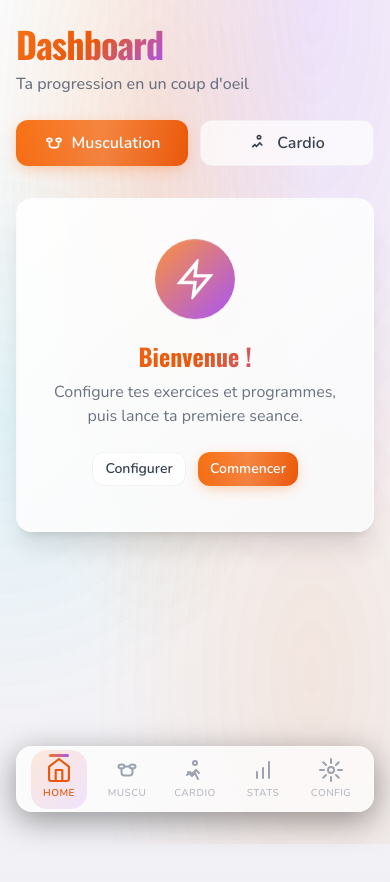
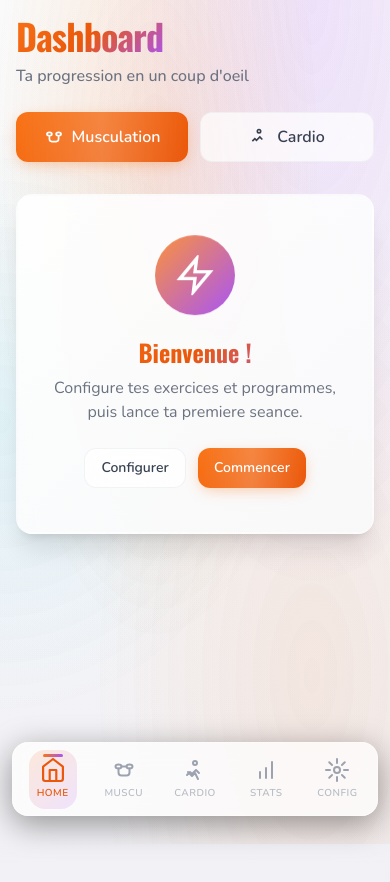
Before and after one commit to Mario-mto/AI-assistant, a React (Vite) app in the folder workout-tracker/: page / in a window 390 px wide. Shown: the top 882 px of the page. Built offline with nearby package versions, Linux system fonts and the light colour scheme.

Commit message:
Optimize layout for iPhone 11: safe areas, touch targets, navigation sizing

```diff
--- a/workout-tracker/src/components/layout/Layout.tsx
+++ b/workout-tracker/src/components/layout/Layout.tsx
@@ -8,7 +8,7 @@ export default function Layout() {
       <div className="mesh-bg" />
 
       {/* Main content area */}
-      <main className="flex-1 container mx-auto px-4 py-6 mb-nav max-w-lg relative z-10">
+      <main className="flex-1 container mx-auto px-4 pt-safe pb-6 mb-nav max-w-lg relative z-10">
         <Outlet />
       </main>
 
--- a/workout-tracker/src/components/layout/Navigation.tsx
+++ b/workout-tracker/src/components/layout/Navigation.tsx
@@ -51,9 +51,9 @@ export default function Navigation() {
   const location = useLocation()
 
   return (
-    <nav className="fixed bottom-0 left-0 right-0 z-50 px-4 pb-safe">
-      <div className="glass rounded-2xl shadow-glass-dark mx-auto max-w-md mb-2">
-        <div className="flex justify-around items-center h-16 px-2">
+    <nav className="fixed bottom-0 left-0 right-0 z-50 px-3 pb-safe">
+      <div className="glass rounded-2xl shadow-glass-dark mx-auto max-w-md mb-1">
+        <div className="flex justify-around items-center h-[4.5rem] px-1">
           {navItems.map((item) => {
             const isActive = location.pathname === item.to
 
--- a/workout-tracker/src/components/ui/Button.tsx
+++ b/workout-tracker/src/components/ui/Button.tsx
@@ -26,9 +26,9 @@ export default function Button({
   `
 
   const sizeStyles = {
-    sm: 'px-3 py-1.5 text-sm',
-    md: 'px-5 py-2.5 text-base',
-    lg: 'px-6 py-3 text-lg',
+    sm: 'px-4 py-2 text-sm min-h-[40px]',
+    md: 'px-5 py-3 text-base min-h-[44px]',
+    lg: 'px-6 py-3.5 text-lg min-h-[48px]',
   }
 
   const variantStyles = {
--- a/workout-tracker/src/index.css
+++ b/workout-tracker/src/index.css
@@ -169,9 +169,11 @@
     background: #22c55e;
   }
 
-  /* Navigation pill */
+  /* Navigation pill - min 44px touch target for iOS */
   .nav-pill {
-    @apply relative flex flex-col items-center justify-center py-2 px-3 rounded-2xl transition-all duration-300;
+    @apply relative flex flex-col items-center justify-center py-2 px-2 rounded-2xl transition-all duration-300;
+    min-width: 44px;
+    min-height: 44px;
   }
 
   .nav-pill.active {
@@ -273,13 +275,22 @@
   .delay-400 { animation-delay: 400ms; }
   .delay-500 { animation-delay: 500ms; }
 
-  /* Safe area padding for mobile */
+  /* Safe area padding for mobile (iPhone notch) */
+  .pt-safe {
+    padding-top: max(1rem, env(safe-area-inset-top));
+  }
+
   .pb-safe {
     padding-bottom: max(1.5rem, env(safe-area-inset-bottom));
   }
 
+  .px-safe {
+    padding-left: max(1rem, env(safe-area-inset-left));
+    padding-right: max(1rem, env(safe-area-inset-right));
+  }
+
   .mb-nav {
-    margin-bottom: calc(5rem + env(safe-area-inset-bottom, 0px));
+    margin-bottom: calc(5.5rem + env(safe-area-inset-bottom, 0px));
   }
 
   /* Touch feedback */
```
